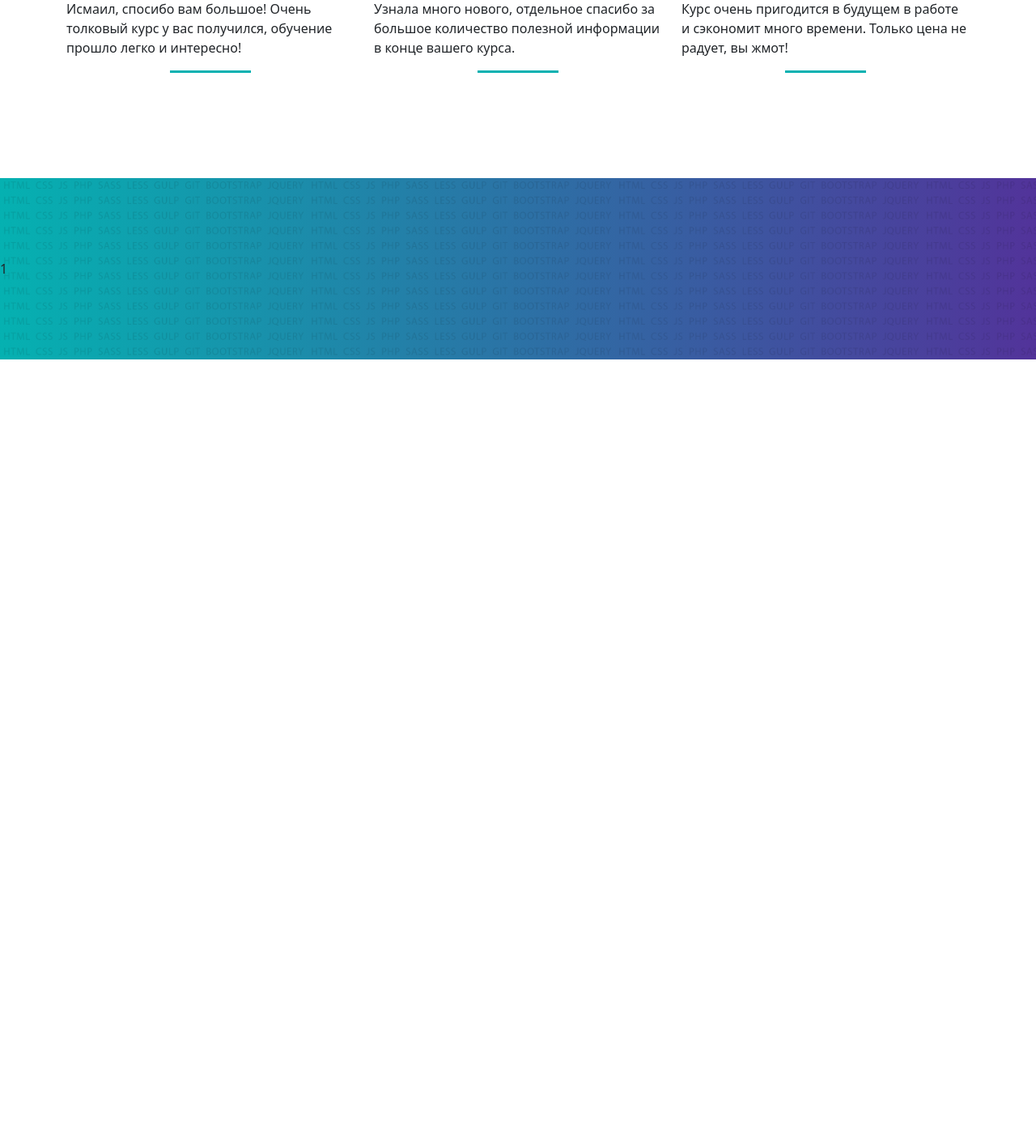
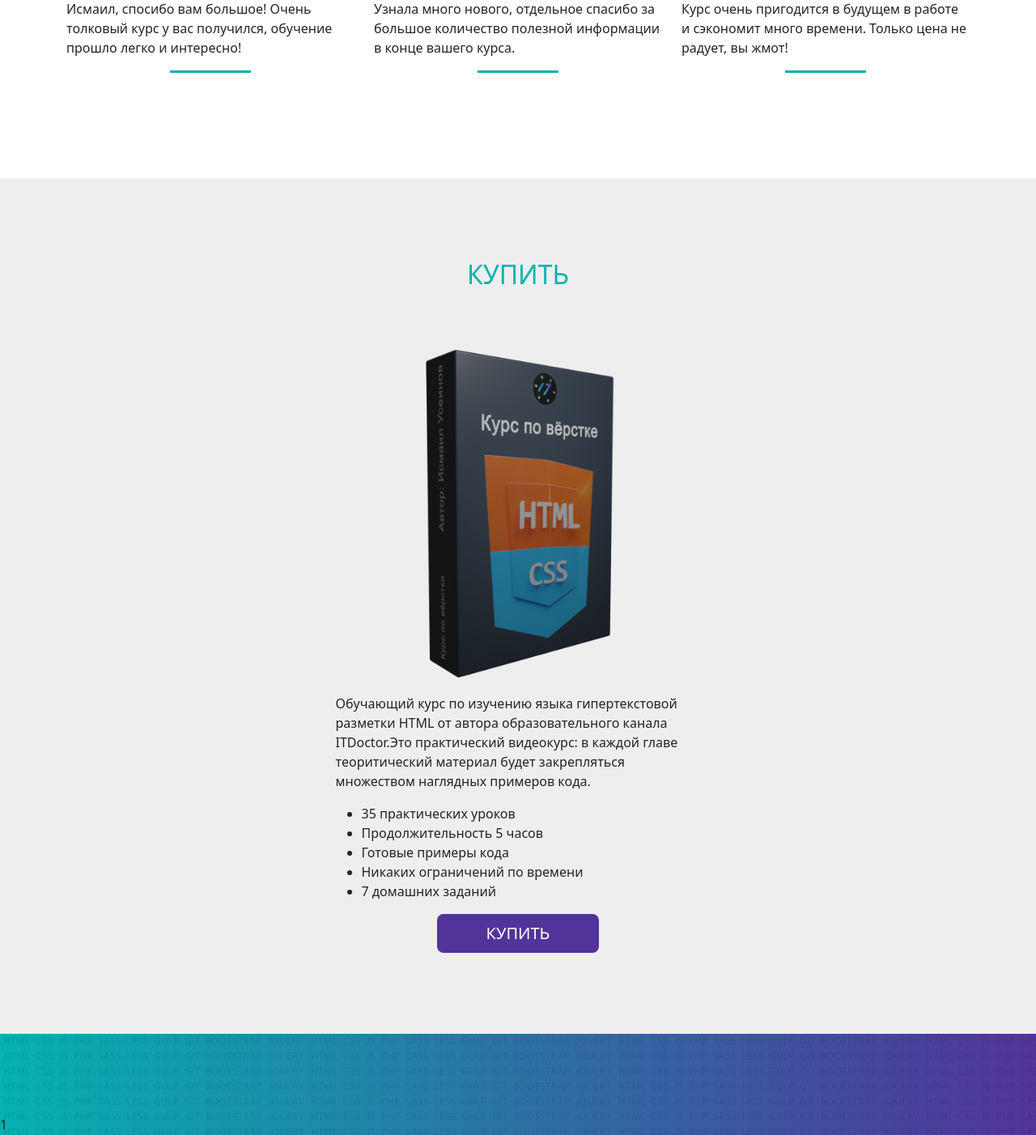
Before and after one commit to Teonanakatll/Boot_test, a Django app: page / in a window 1280 px wide. Shown: the part 5098-6500 px from the top of the page at 81% size. Before the commit the page ends 5542 px from the top, so only its background shows below. Run offline with Django 4.2, Linux system fonts and the light colour scheme; some libraries are stand-ins or nearby versions.

```diff
--- a/bootsite/boot/static/boot/css/style.css
+++ b/bootsite/boot/static/boot/css/style.css
@@ -67,7 +67,7 @@ header, footer {
     height: 100%;
 }
 /* О курсе */
-.about, .shedule, .author {
+.about, .shedule, .author, .buy {
     background-color: #eee;
 }
 .about i {
--- a/bootsite/boot/templates/boot/index.html
+++ b/bootsite/boot/templates/boot/index.html
@@ -170,6 +170,34 @@
 
 {% show_otz %}
 
+<section class="buy">
+  <div class="container">
+    <div class="row">
+      <div class="col-12">
+        <h2 class="text-center text-uppercase color1 mb-5">Купить</h2>
+      </div>
+    </div>
+    <div class="row align-items-center justify-content-center">
+      <div class="col-lg-5 col-sm-5">
+        <img src="{% static 'boot/images/preview.png' %}" alt="css-html" class="img-fluid mx-auto d-block">
+        <p>Обучающий курс по изучению языка гипертекстовой разметки HTML от автора образовательного
+        канала ITDoctor.Это практический видеокурс: в каждой главе теоритический материал будет
+        закрепляться множеством наглядных примеров кода.</p>
+        <ul>
+          <li>35 практических уроков</li>
+          <li>Продолжительность 5 часов</li>
+          <li>Готовые примеры кода</li>
+          <li>Никаких ограничений по времени</li>
+          <li>7 домашних заданий</li>
+        </ul>
+        <div href="#" class="btn btn-itd btn-lg text-uppercase">купить</div>
+
+      </div>
+
+    </div>
+  </div>
+</section>
+
 <footer id="footer">
     1
 </footer>
```
